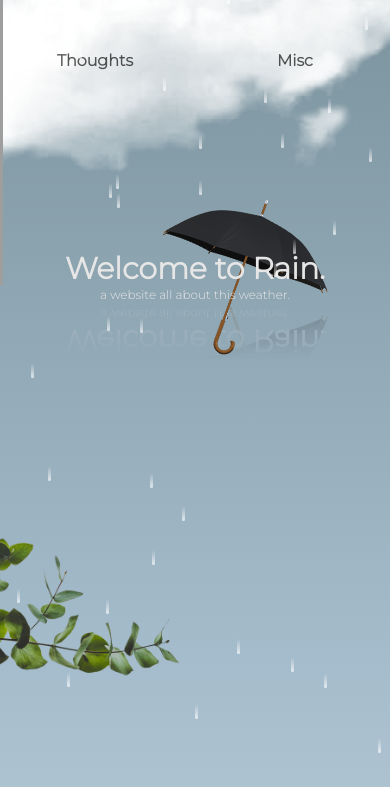
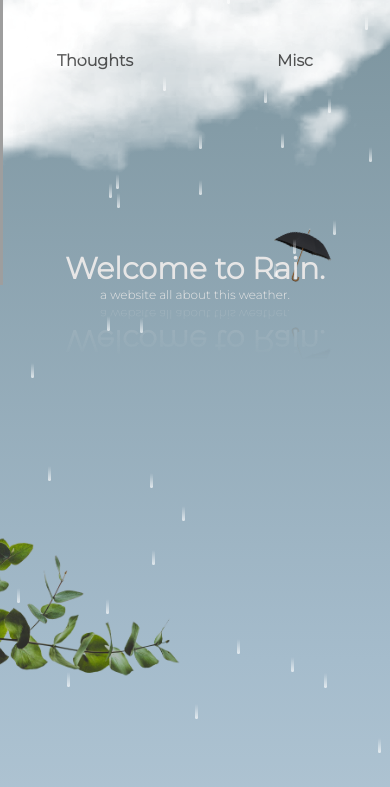
Before and after one commit to PlotChat/rain, a plain HTML site: page index.html in a window 390 px wide. Shown: the top 787 px of the page. Drawn offline with Linux system fonts and the light colour scheme; grey boxes are pictures that could not be loaded.

Commit message:
additional changes

```diff
--- a/index.html
+++ b/index.html
@@ -28,7 +28,7 @@
             <div class="navText"><a>Webs</a></div>
         </div>
         <div id="welcome">
-            <div id="welcomeText1">Welcome to <span style="position:relative;">Rain.<img id="umbrella" src="images\umbrella.png"></span></div>
+            <div id="welcomeText1">Welcome to Ra<span id="umbrella" style="position:relative;">i<img src="images\umbrella.png">n.</span></div>
             <div id="welcomeText2">a website all about this weather.</div>
         </div>
         <img src="images\tree.png" id="tree1">
--- a/style.css
+++ b/style.css
@@ -101,7 +101,13 @@ body{
 
 #welcome{
     text-align:center;
-    margin-top:260px;
+    white-space:nowrap;
+    width:100%;
+    align-items:center;
+    display:flex;
+    flex-direction:column;
+    justify-content: center;
+    margin-top:290px;
     color:rgb(231, 230, 230);
     -webkit-box-reflect: below 5px linear-gradient(transparent, rgba(255, 255, 255, 0.218));
 }
@@ -118,12 +124,16 @@ body{
 }
 
 #umbrella{
+    position:relative;
+}
+
+#umbrella img{
+    z-index:-1;
     position:absolute;
-    width:175px;
-    top:-55px;
-    right:-3px;
-    z-index:-1;
-    transform:rotate(20deg)
+    width:170px;
+    transform:rotate(20deg);
+    left:-55px;
+    bottom:14px;
 }
 
 #tree1 {
@@ -144,7 +154,7 @@ body{
 
 @media (max-width:1024px){
     #welcome{
-        margin-top:220px;
+        margin-top:240px;
     }
 
     #welcomeText1 {
@@ -153,6 +163,12 @@ body{
 
     #welcomeText2 {
         font-size:20px;
+    }
+
+    #umbrella img{
+        width:100px;
+        left:-33px;
+        top:-32px;
     }
 }
 
@@ -168,4 +184,10 @@ body{
     #welcomeText2 {
         font-size: 12px;
     }
+
+    #umbrella img{
+        width:60px;
+        left:-20px;
+        top:-23px;
+    }
 }
```
